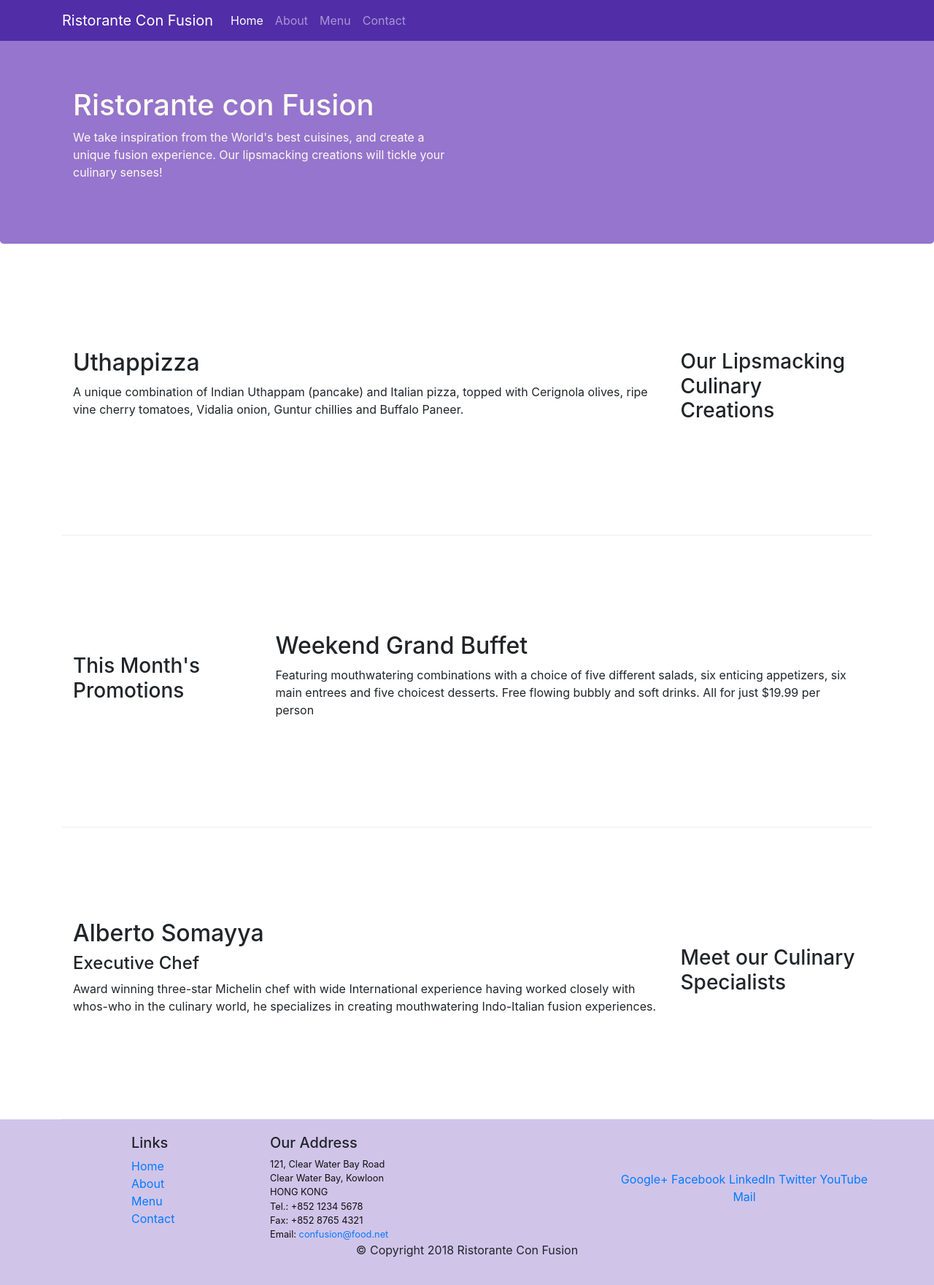
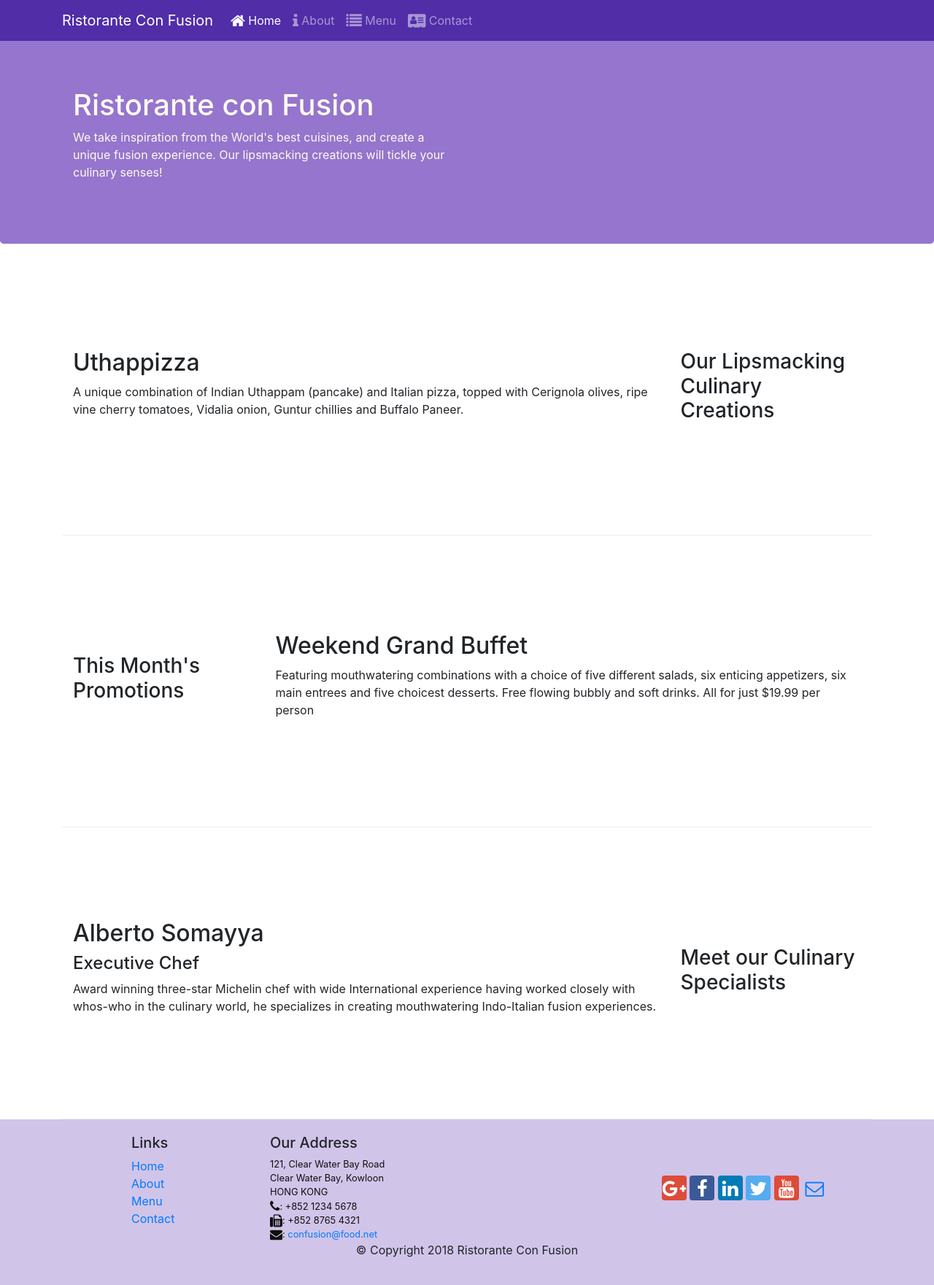
Before and after one commit to varunistar/Restaurant-website, a website: page index.html in a window 1280 px wide. Shown: the whole page at 73% size. Drawn offline with nearby package versions, Linux system fonts and the light colour scheme.

Commit message:
font awesome

```diff
--- a/index.html
+++ b/index.html
@@ -7,8 +7,10 @@
         <meta charset="utf-8">
         <meta name="viewport" content="width=device-width, initial-scale=1, shrink-to-fit=no">
         <meta http-equiv="x-ua-compatible" content="ie=edge">
-
-        <!-- Bootstrap CSS -->
+       <!-- fontawesome CSS -->
+        <link rel="stylesheet" href="node_modules/font-awesome/css/font-awesome.min.css">
+                <!-- Bootstrap CSS -->
+        <link rel="stylesheet" href="node_modules/bootstrap-social/bootstrap-social.css">
         <link rel="stylesheet" href="node_modules/bootstrap/dist/css/bootstrap.min.css">
         <link rel="stylesheet" href="css/styles.css">
 </head>
@@ -22,10 +24,10 @@
         <a class="navbar-brand" href="#">Ristorante Con Fusion</a>
         <div class="collapse navbar-collapse" id="Navbar">
             <ul class="navbar-nav mr-auto">
-                 <li class="nav-item"><a class="nav-link active" href="#">Home</a></li>
-                <li class="nav-item"><a class="nav-link" href="./aboutus.html">About</a></li>
-               <li class="nav-item"><a class="nav-link" href="#">Menu</a></li>
-                <li class="nav-item"><a class="nav-link" href="#">Contact</a></li>
+                 <li class="nav-item"><a class="nav-link active" href="#"><span class="fa fa-home fa-lg"></span> Home</a></li>
+                <li class="nav-item"><a class="nav-link" href="./aboutus.html"><span class="fa fa-info fa-lg"></span> About</a></li>
+               <li class="nav-item"><a class="nav-link" href="#"><span class="fa fa-list fa-lg"></span> Menu</a></li>
+                <li class="nav-item"><a class="nav-link" href="#"><span class="fa fa-address-card fa-lg"></span> Contact</a></li>
 
             </ul>
         </div>
@@ -98,19 +100,20 @@
 		              121, Clear Water Bay Road<br>
 		              Clear Water Bay, Kowloon<br>
 		              HONG KONG<br>
-		              Tel.: +852 1234 5678<br>
-		              Fax: +852 8765 4321<br>
-		              Email: <a href="mailto:confusion@food.net">confusion@food.net</a>
+                      <i class="fa fa-phone fa-lg"></i>: +852 1234 5678<br>
+                      <i class="fa fa-fax fa-lg"></i>: +852 8765 4321<br>
+                      <i class="fa fa-envelope fa-lg"></i>:
+                      <a href="mailto:confusion@food.net">confusion@food.net</a>
 		           </address>
                 </div>
                 <div class="col-12 col-sm-4 align-self-center">
                     <div class="text-center">
-                        <a href="http://google.com/+">Google+</a>
-                        <a href="http://www.facebook.com/profile.php?id=">Facebook</a>
-                        <a href="http://www.linkedin.com/in/">LinkedIn</a>
-                        <a href="http://twitter.com/">Twitter</a>
-                        <a href="http://youtube.com/">YouTube</a>
-                        <a href="mailto:">Mail</a>
+                            <a class="btn btn-social-icon btn-google" href="http://google.com/+"><i class="fa fa-google-plus"></i></a>
+                            <a class="btn btn-social-icon btn-facebook" href="http://www.facebook.com/profile.php?id="><i class="fa fa-facebook"></i></a>
+                            <a class="btn btn-social-icon btn-linkedin" href="http://www.linkedin.com/in/"><i class="fa fa-linkedin"></i></a>
+                            <a class="btn btn-social-icon btn-twitter" href="http://twitter.com/"><i class="fa fa-twitter"></i></a>
+                            <a class="btn btn-social-icon btn-google" href="http://youtube.com/"><i class="fa fa-youtube"></i></a>
+                            <a class="btn btn-social-icon" href="mailto:"><i class="fa fa-envelope-o"></i></a>
                     </div>
                 </div>
            </div>
--- a/package.json
+++ b/package.json
@@ -15,6 +15,8 @@
   },
   "dependencies": {
     "bootstrap": "^4.0.0",
+    "bootstrap-social": "^5.1.1",
+    "font-awesome": "^4.7.0",
     "jquery": "^3.3.1",
     "popper.js": "^1.12.9"
   }
```
Also changed, not shown: aboutus.html (+18 -13 lines), 1 other file.
